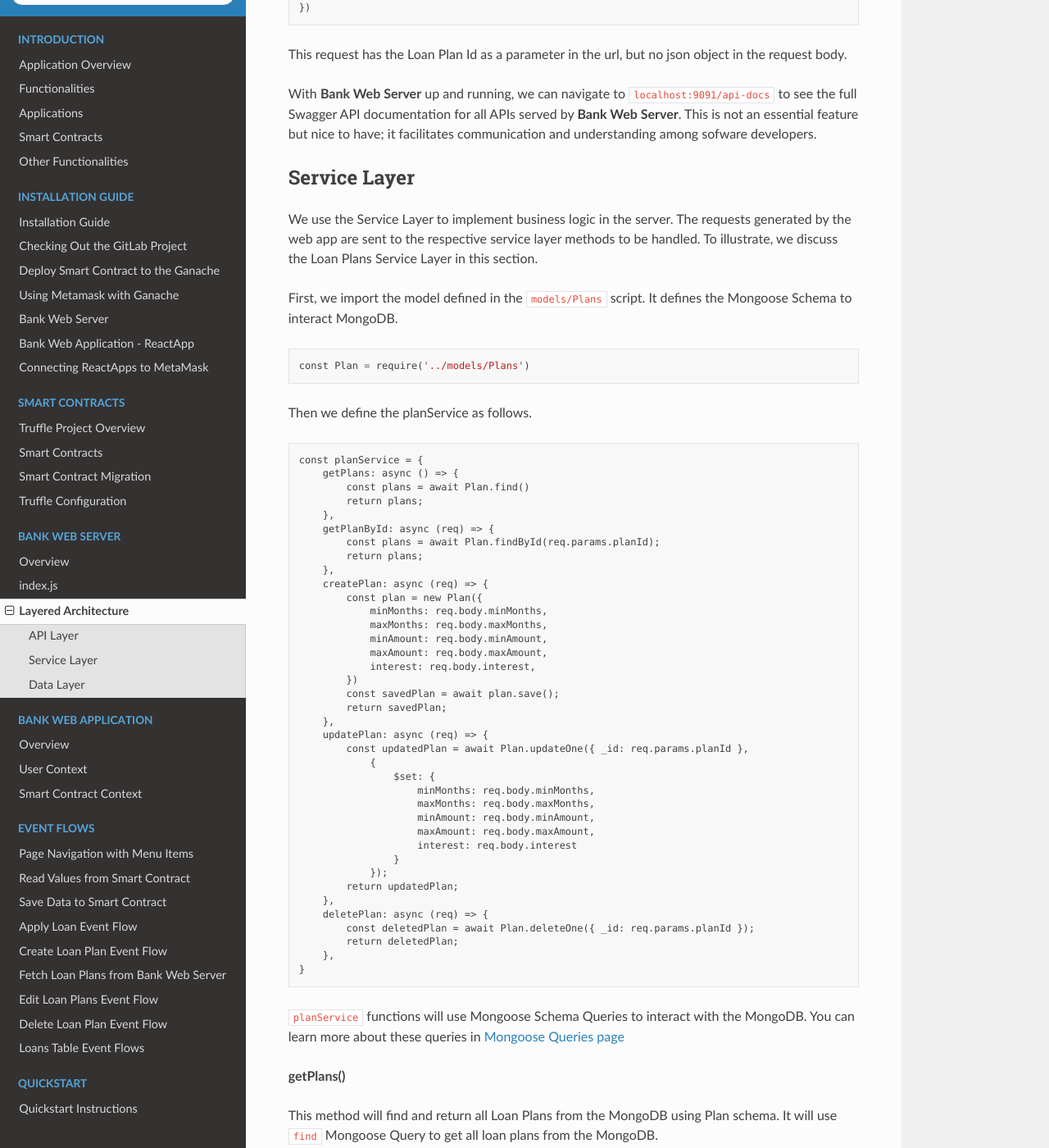
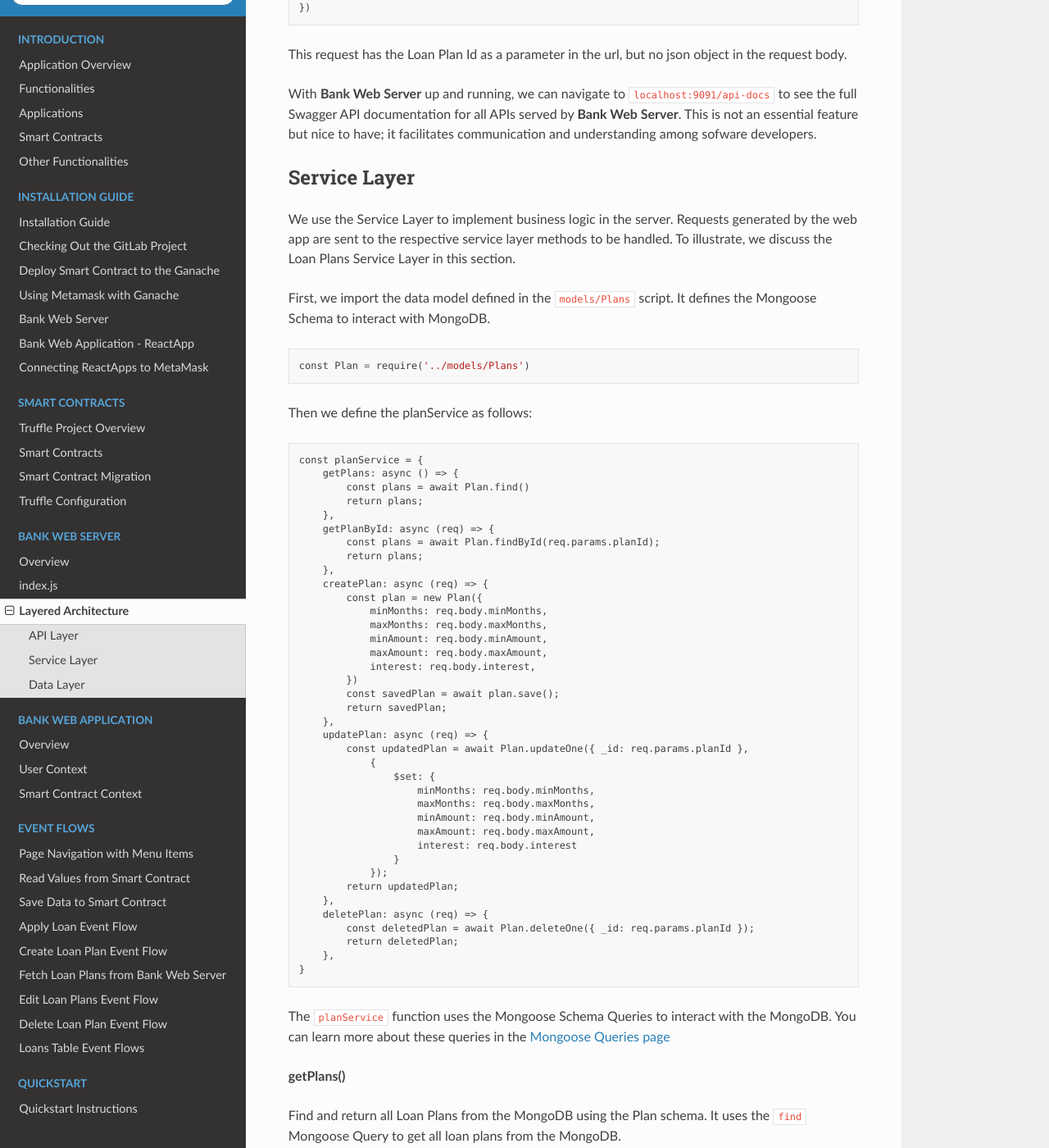
Before and after one commit to NivedithaKarthikeyan/LandregistryApp, a Sphinx documentation site: the page built from docs/source/bankServer/layeredArchitecture.rst, in a window 1280 px wide and 1400 px high, scrolled down 3183 px. Shown: the whole window at 82% size. Built offline with Sphinx 7.4.7 and the Read the Docs theme 2.0.0, drawn with Linux system fonts in a browser that asks for light colours; some of the changed text lies outside the part shown.

Commit message:
Update docs/source/bankServer/layeredArchitecture.rst

```diff
--- a/docs/source/bankServer/layeredArchitecture.rst
+++ b/docs/source/bankServer/layeredArchitecture.rst
@@ -137,15 +137,15 @@ Service Layer
 -------------
 
 We use the Service Layer to implement business logic in the server.
-The requests generated by the web app are sent to the respective service layer methods to be handled.
+Requests generated by the web app are sent to the respective service layer methods to be handled.
 To illustrate, we discuss the Loan Plans Service Layer in this section.
 
-First, we import the model defined in the ``models/Plans`` script.
-It defines the Mongoose Schema to interact MongoDB. ::
+First, we import the data model defined in the ``models/Plans`` script.
+It defines the Mongoose Schema to interact with MongoDB. ::
 
     const Plan = require('../models/Plans')
 
-Then we define the planService as follows. ::
+Then we define the planService as follows: ::
 
     const planService = {
         getPlans: async () => {
@@ -186,24 +186,23 @@ Then we define the planService as follows. ::
         },
     }
 
-``planService`` functions will use Mongoose Schema Queries to interact with the MongoDB.
-You can learn more about these queries in `Mongoose Queries page <https://mongoosejs.com/docs/queries.html>`_
+The ``planService`` function uses the Mongoose Schema Queries to interact with the MongoDB.
+You can learn more about these queries in the `Mongoose Queries page <https://mongoosejs.com/docs/queries.html>`_
 
 **getPlans()**
 
-This method will find and return all Loan Plans from the MongoDB using Plan schema.
-It will use ``find`` Mongoose Query to get all loan plans from the MongoDB.
+Find and return all Loan Plans from the MongoDB using the Plan schema.
+It uses the ``find`` Mongoose Query to get all loan plans from the MongoDB.
 
 **getPlanById()**
 
-This function will get the Loan Plan Id from the request url, find and return the Loan Plan using Plan schema.
-It will use ``findById`` Mongoose Query to get the Loan Plan by Id from the MongoDB.
+This function gets the Loan Plan Id from the request url, finds and returns the Loan Plan using the Plan schema.
+It uses the ``findById`` Mongoose Query to get the Loan Plan by Id from the MongoDB.
 
 **createPlan()**
 
-In this function it will create new Loan Plan in the MongoDB.
-First it will create a Plan object using json object received from the request body.
-Then it will use ``save`` Mongoos Query to save the new Loan Plan in the MongoDB.
+Create new Loan Plan in the MongoDB. It creates a new Plan object using a json object received from the request body.
+Then it uses the ``save`` Mongoos Query to save the new Loan Plan in the MongoDB.
 
 **updatePlan()**
 
```
